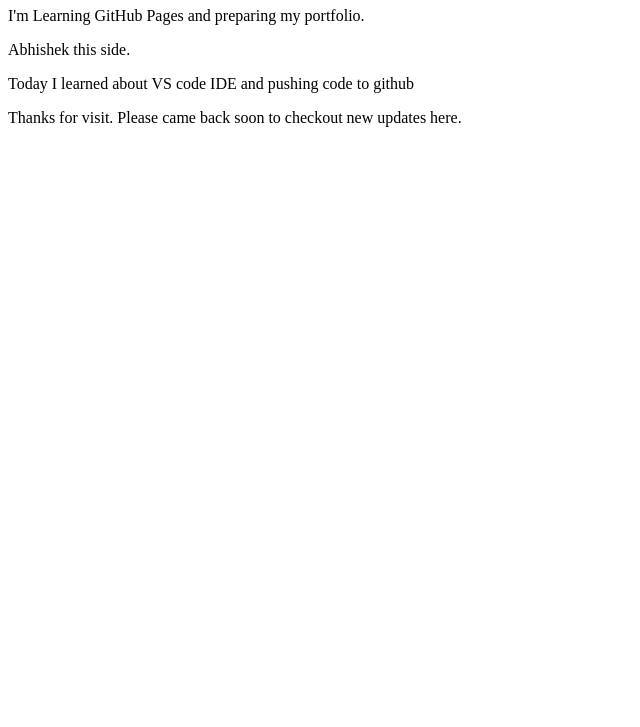
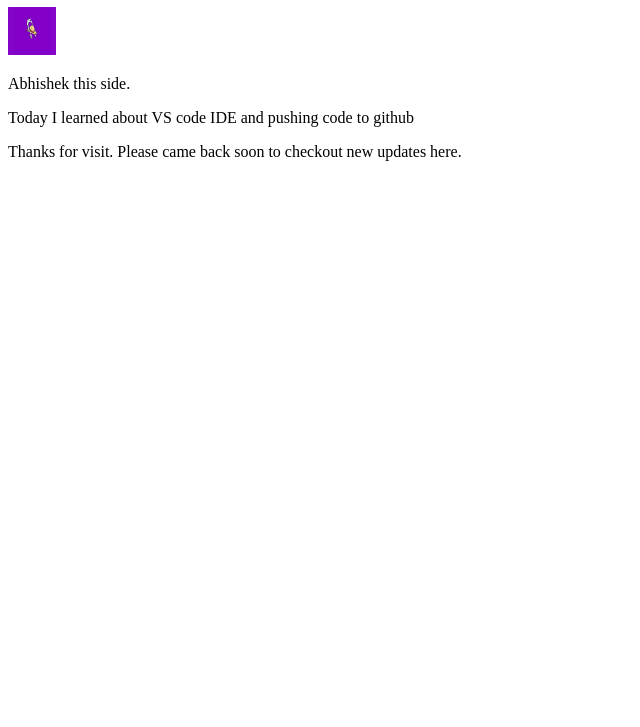
Before and after one commit to builditAbhi/builditabhi.github.io, a plain HTML site: page index.html in a window 1280 px wide. Shown: the part 73-800 px from the top of the page, without its empty margins (0-640 px from the left). Drawn offline with Linux system fonts and the light colour scheme.

Commit message:
profile image added

```diff
--- a/index.html
+++ b/index.html
@@ -2,7 +2,7 @@
 <html>
 <body>
 <h1>Hello </h1>
-<p>I'm Learning  GitHub Pages and preparing my portfolio.</p>
+<img src="img/profile.jpeg" style="width:48px;height:48px;">
 <p>Abhishek this side.</p>
 <p>Today I learned about VS code IDE and pushing code to github</p>
 <p>Thanks for visit. Please came back soon to checkout new updates here.</p>
```
Also changed, not shown: img/profile.jpeg (added).
